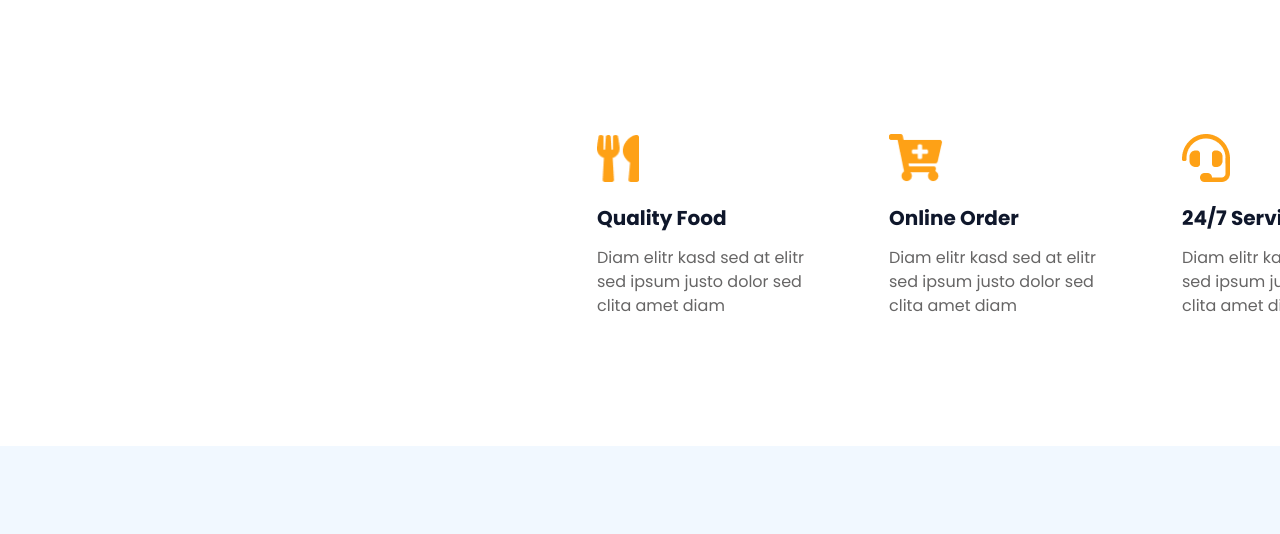
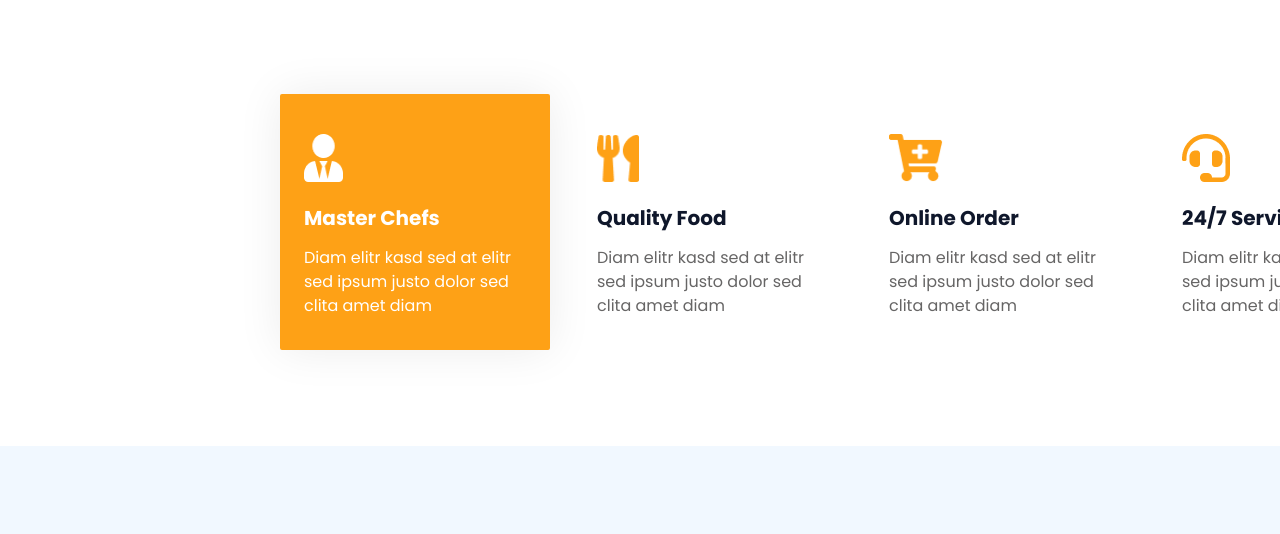
Before and after one commit to AbdullahQureshi-Developer/restuarants, a plain HTML site: page phome.html in a window 1280 px wide. Shown: the part 766-1300 px from the top of the page. Drawn offline with Linux system fonts and the light colour scheme.

Commit message:
update css

```diff
--- a/phome.css
+++ b/phome.css
@@ -209,6 +209,7 @@ a {
   position: absolute;
   height: 256px;
   left: 280px;
+  width: 270px;
   right: 1157px;
   top: 860px;
   background: #fea116;
```
